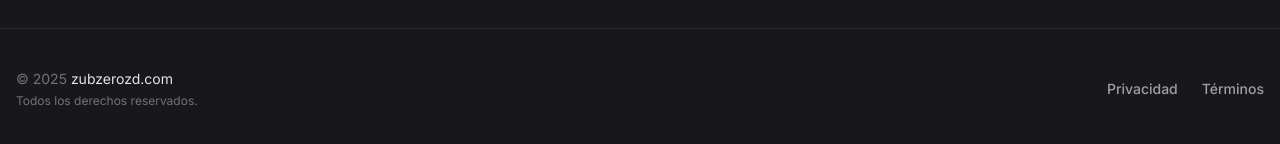
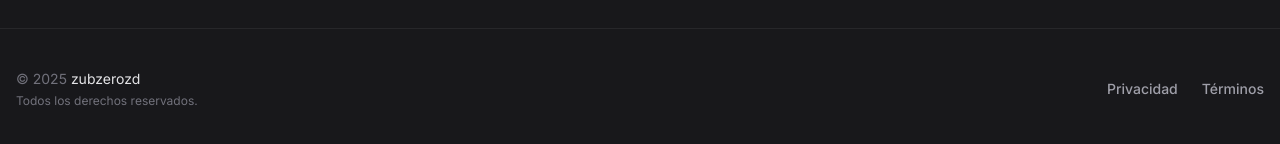
Before and after one commit to zubzerozD/zcanales, a Next.js app: page /privacy in a window 1280 px wide. Shown: the part 772-916 px from the top of the page. Built offline with nearby package versions, Linux system fonts and the light colour scheme.

Commit message:
Update footer.tsx

```diff
--- a/app/components/footer.tsx
+++ b/app/components/footer.tsx
@@ -9,7 +9,7 @@
                 {/* Copyright */}
                 <div className="text-zinc-500 text-sm text-center md:text-left">
                     <p>
-                        &copy; {new Date().getFullYear()} <span className="text-zinc-200">zubzerozd.com</span>
+                        &copy; {new Date().getFullYear()} <span className="text-zinc-200">zubzerozd</span>
                     </p>
                     <p className="mt-1 text-xs">
                         Todos los derechos reservados.
```
